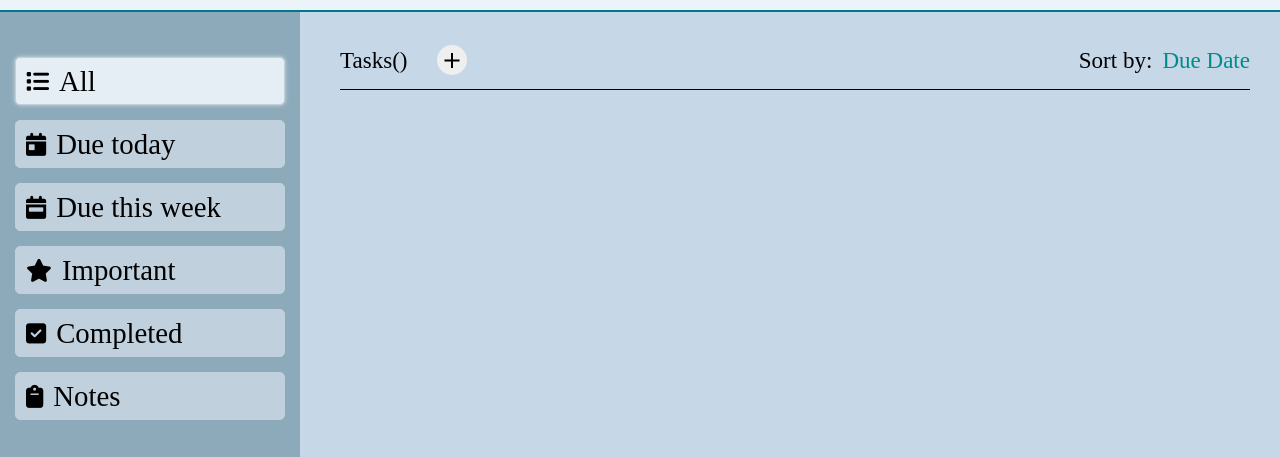
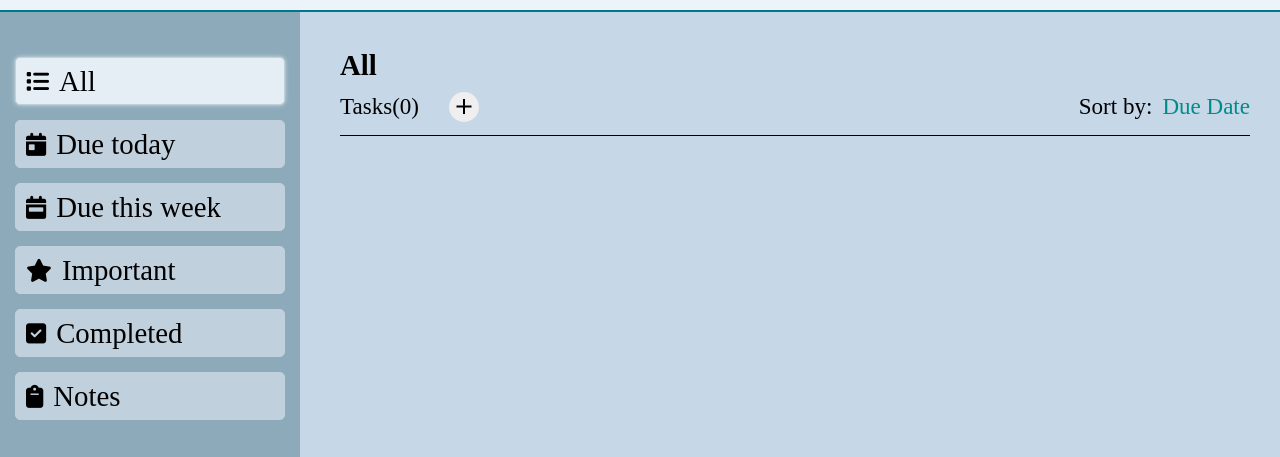
Before and after one commit to Bayoura/todo-list, a website built with webpack: page src/temp.html in a window 1280 px wide. Shown: the part 108-565 px from the top of the page. Built offline with nearby package versions, Linux system fonts and the light colour scheme.

Commit message:
add h2 project heading

```diff
--- a/src/temp.html
+++ b/src/temp.html
@@ -52,6 +52,7 @@
 
     <main data-main>
       <div class="task-container" data-taskContainer>
+        <h2 data-projectHeading></h2>
         <div class="task-sort-container">
           <div class="title-and-btn-container">
             <p>Tasks<span>(</span><span data-taskCount></span><span>)</span></p>
```
